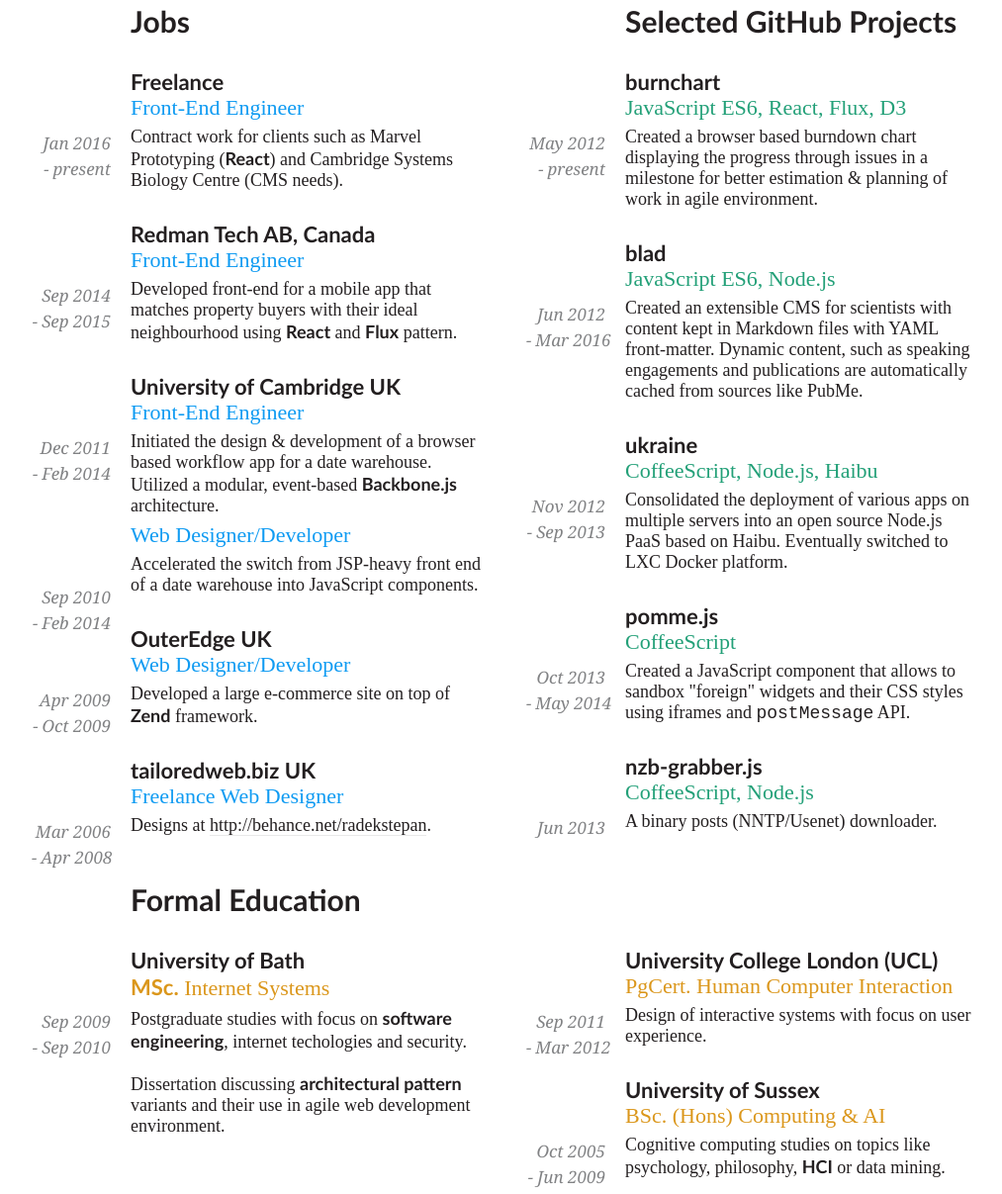
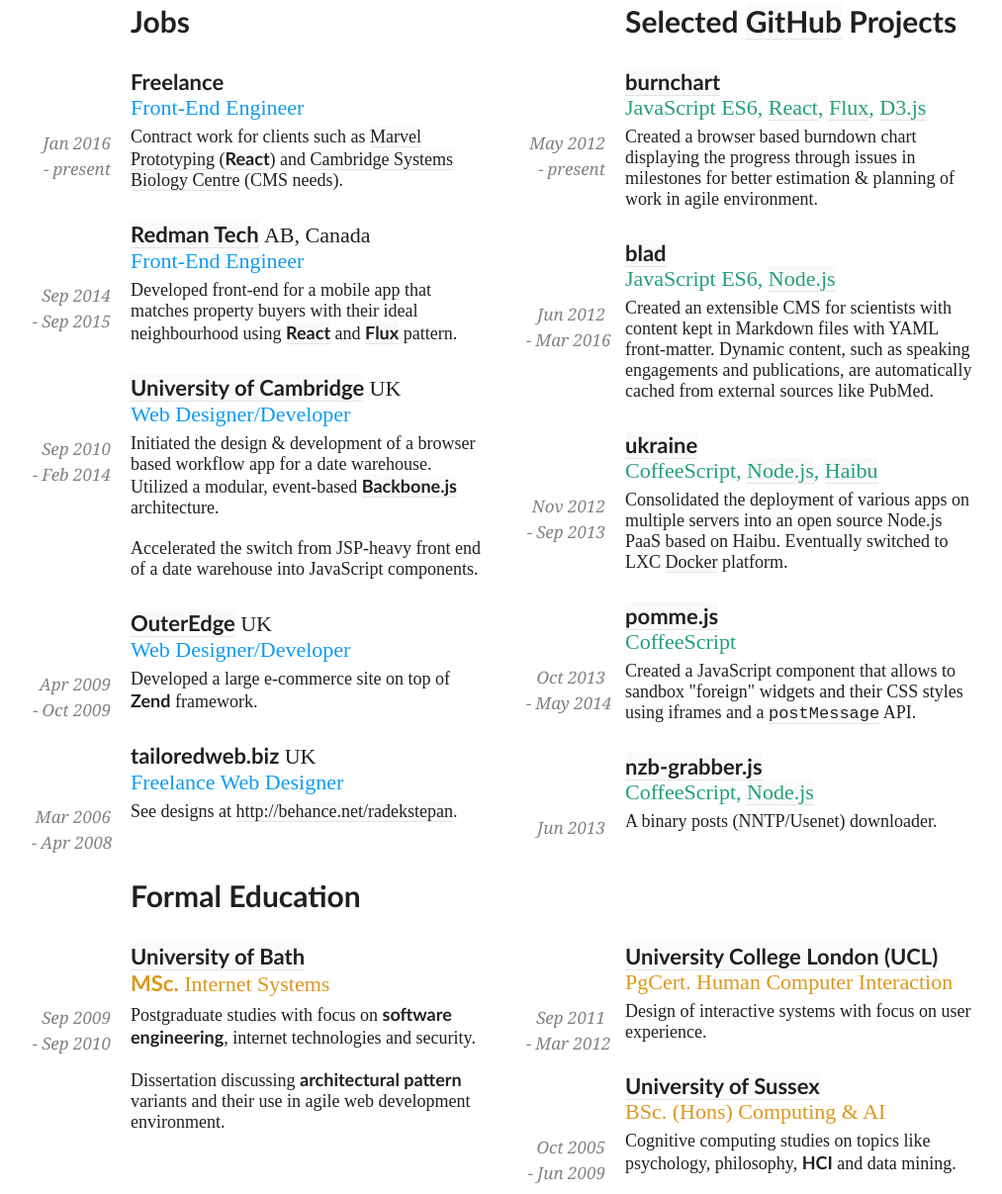
Before and after one commit to radekstepan/resume, a website: page index.html in a window 1280 px wide. Shown: the part 252-1459 px from the top of the page at 99% size, without its empty margins (128-1141 px from the left). Drawn offline with Linux system fonts and the light colour scheme; a web font is replaced by a local one.

Commit message:
update text and style

```diff
--- a/index.html
+++ b/index.html
@@ -12,11 +12,11 @@
       <h2>Front-End Engineer</h2>
       <div class="contacts">
         <div>Toronto, ON, Canada</div>
-        <a href="mailto:">dev@radekstepan.com</a><br />
+        <a href="mailto:dev@radekstepan.com">dev@radekstepan.com</a><br />
         <a href="tel:+17805663895">(1) 780 566 3895</a>
         <ul>
-          <li><a href="">http://radekstepan.com</a></li>
-          <li><a href="">https://github.com/radekstepan</a></li>
+          <li><a href="http://radekstepan.com">http://radekstepan.com</a></li>
+          <li><a href="https://github.com/radekstepan">https://github.com/radekstepan</a></li>
         <ul>
       </div>
     </header>
@@ -32,8 +32,11 @@
 
         <h2>Freelance</h2>
         <h3>Front-End Engineer</h3>
-        <p>Contract work for clients such as Marvel Prototyping (<strong>React</strong>)
-          and Cambridge Systems Biology Centre (CMS needs).</p>
+        <p>Contract work for clients such as
+          <a href="https://marvelapp.com/">Marvel Prototyping</a>
+          (<strong><a href="https://facebook.github.io/react/">React</a></strong>)
+          and <a href="http://micklem.org/">Cambridge Systems Biology Centre</a>
+          (CMS needs).</p>
       </article>
 
       <article>
@@ -42,24 +45,14 @@
           <time>Sep 2015</time>
         </aside>
 
-        <h2>Redman Tech <span>AB, Canada</span></h2>
+        <h2><a href="http://www.redmantech.com/">Redman Tech</a>
+          <span>AB, Canada</span></h2>
         <h3>Front-End Engineer</h3>
         <p>Developed front-end for a mobile app that matches property buyers with
-          their ideal neighbourhood using <strong>React</strong> and
-          <strong>Flux</strong> pattern.</p>
-      </article>
-
-      <article>
-        <aside>
-          <time>Dec 2011</time>
-          <time>Feb 2014</time>
-        </aside>
-
-        <h2>University of Cambridge <span>UK</span></h2>
-        <h3>Front-End Engineer</h3>
-        <p>Initiated the design &amp; development of a browser based workflow app
-          for a date warehouse. Utilized a modular, event-based
-          <strong>Backbone.js</strong> architecture.</p>
+          their ideal neighbourhood using
+          <strong><a href="https://facebook.github.io/react/">React</a></strong>
+          and
+          <strong><a href="https://facebook.github.io/flux/docs/overview.html">Flux</a></strong> pattern.</p>
       </article>
 
       <article>
@@ -68,7 +61,11 @@
           <time>Feb 2014</time>
         </aside>
 
+        <h2><a href="http://www.cam.ac.uk/">University of Cambridge</a> <span>UK</span></h2>
         <h3>Web Designer/Developer</h3>
+        <p>Initiated the design &amp; development of a browser based workflow app
+          for a date warehouse. Utilized a modular, event-based
+          <strong><a href="http://backbonejs.org/">Backbone.js</a></strong> architecture.</p>
         <p>Accelerated the switch from JSP-heavy front end of a date warehouse
           into JavaScript components.</p>
       </article>
@@ -79,7 +76,7 @@
           <time>Oct 2009</time>
         </aside>
 
-        <h2>OuterEdge <span>UK</span></h2>
+        <h2><a href="https://outeredgeuk.com/">OuterEdge</a> <span>UK</span></h2>
         <h3>Web Designer/Developer</h3>
         <p>Developed a large e-commerce site on top of <strong>Zend</strong>
           framework.</p>
@@ -93,12 +90,12 @@
 
         <h2>tailoredweb.biz <span>UK</span></h2>
         <h3>Freelance Web Designer</h3>
-        <p>Designs at <a href="">http://behance.net/radekstepan</a>.</p>
+        <p>See designs at <a href="http://behance.net/radekstepan">http://behance.net/radekstepan</a>.</p>
       </article>
     </section>
 
     <section class="github">
-      <h1>Selected GitHub Projects</h1>
+      <h1>Selected <a href="https://github.com/radekstepan">GitHub</a> Projects</h1>
 
       <article>
         <aside>
@@ -106,10 +103,12 @@
           <time>present</time>
         </aside>
 
-        <h2>burnchart</h2>
-        <h3>JavaScript ES6, React, Flux, D3</h3>
+        <h2><a href="https://github.com/radekstepan/burnchart">burnchart</a></h2>
+        <h3>JavaScript ES6, <a href="https://facebook.github.io/react/">React</a>,
+          <a href="https://facebook.github.io/flux/docs/overview.html">Flux</a>,
+          <a href="https://d3js.org/">D3.js</a></h3>
         <p>Created a browser based burndown chart displaying the progress through
-          issues in a milestone for better estimation &amp; planning of work in agile
+          issues in milestones for better estimation &amp; planning of work in agile
           environment.</p>
       </article>
 
@@ -119,12 +118,12 @@
           <time>Mar 2016</time>
         </aside>
 
-        <h2>blad</h2>
-        <h3>JavaScript ES6, Node.js</h3>
+        <h2><a href="https://github.com/radekstepan/blad">blad</a></h2>
+        <h3>JavaScript ES6, <a href="https://nodejs.org/en/">Node.js</a></h3>
         <p>Created an extensible CMS for scientists with content kept in Markdown
           files with YAML front-matter. Dynamic content, such as speaking
-          engagements and publications are automatically cached from sources like
-          PubMe.</p>
+          engagements and publications, are automatically cached from external
+          sources like PubMed.</p>
       </article>
 
       <article>
@@ -133,11 +132,12 @@
           <time>Sep 2013</time>
         </aside>
 
-        <h2>ukraine</h2>
-        <h3>CoffeeScript, Node.js, Haibu</h3>
+        <h2><a href="https://github.com/radekstepan/ukraine">ukraine</a></h2>
+        <h3>CoffeeScript, <a href="https://nodejs.org/en/">Node.js</a>,
+          <a href="https://github.com/nodejitsu/haibu">Haibu</a></h3>
         <p>Consolidated the deployment of various apps on multiple servers into
           an open source Node.js PaaS based on Haibu. Eventually switched to LXC
-          Docker platform.</p>
+          <a href="https://github.com/dokku/dokku">Docker</a> platform.</p>
       </article>
 
       <article>
@@ -146,10 +146,12 @@
           <time>May 2014</time>
         </aside>
 
-        <h2>pomme.js</h2>
+        <h2><a href="https://github.com/radekstepan/pomme.js">pomme.js</a></h2>
         <h3>CoffeeScript</h3>
         <p>Created a JavaScript component that allows to sandbox "foreign" widgets
-          and their CSS styles using iframes and <code>postMessage</code> API.</p>
+          and their CSS styles using iframes and a
+          <code><a href="http://devdocs.io/dom/client/postmessage">postMessage</a></code>
+          API.</p>
       </article>
 
       <article>
@@ -157,8 +159,8 @@
           <time>Jun 2013</time>
         </aside>
 
-        <h2>nzb-grabber.js</h2>
-        <h3>CoffeeScript, Node.js</h3>
+        <h2><a href="https://github.com/radekstepan/nzb-grabber-js">nzb-grabber.js</a></h2>
+        <h3>CoffeeScript, <a href="https://nodejs.org/en/">Node.js</a></h3>
         <p>A binary posts (NNTP/Usenet) downloader.</p>
       </article>
     </section>
@@ -173,10 +175,10 @@
             <time>Sep 2010</time>
           </aside>
 
-          <h2>University of Bath</h2>
+          <h2><a href="http://www.bath.ac.uk/">University of Bath</a></h2>
           <h3><strong>MSc.</strong> Internet Systems</h3>
           <p>Postgraduate studies with focus on <strong>software engineering</strong>,
-            internet techologies and security.</p>
+            internet technologies and security.</p>
           <p>Dissertation discussing <strong>architectural pattern</strong> variants
             and their use in agile web development environment.</p>
         </article>
@@ -189,7 +191,7 @@
             <time>Mar 2012</time>
           </aside>
 
-          <h2>University College London (UCL)</h2>
+          <h2><a href="http://www.ucl.ac.uk/">University College London (UCL)</a></h2>
           <h3>PgCert. Human Computer Interaction</h3>
           <p>Design of interactive systems with focus on user experience.</p>
         </article>
@@ -200,10 +202,10 @@
             <time>Jun 2009</time>
           </aside>
 
-          <h2>University of Sussex</h2>
+          <h2><a href="http://www.sussex.ac.uk/">University of Sussex</a></h2>
           <h3>BSc. (Hons) Computing &amp; AI</h3>
           <p>Cognitive computing studies on topics like psychology, philosophy,
-            <strong>HCI</strong> or data mining.</p>
+            <strong>HCI</strong> and data mining.</p>
         </article>
       </div>
     </section>
--- a/theme.less
+++ b/theme.less
@@ -8,9 +8,12 @@
 @import url('http://fonts.googleapis.com/css?family=Calibri');
 @import url('http://fonts.googleapis.com/css?family=Cambria');
 
+// Colors.
+@text: #231f20;
+
 #resume {
   font-family: "Calibri";
-  color: #231f20;
+  color: @text;
   font-size: 18px;
   margin: 0 auto;
   max-width: 1000px;
@@ -25,11 +28,16 @@
   a {
     color: inherit;
     text-decoration: none;
-    border-bottom: 1px solid fade(#231f20, 10%);
+    border-bottom: 1px solid fade(@text, 10%);
+    background: fade(@text, 2%);
   }
 
   ul {
     list-style-type: none;
+  }
+
+  code {
+    font-size: 17px;
   }
 
   header {
@@ -86,6 +94,10 @@
     h2 {
       font-size: 22px;
       margin: 30px 0 0 0;
+
+      span {
+        font-weight: normal;
+      }
     }
 
     h3 {
```
Also changed, not shown: public/theme.css.
